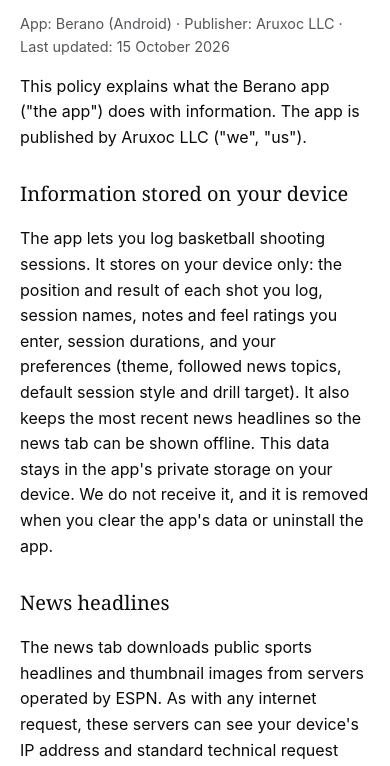
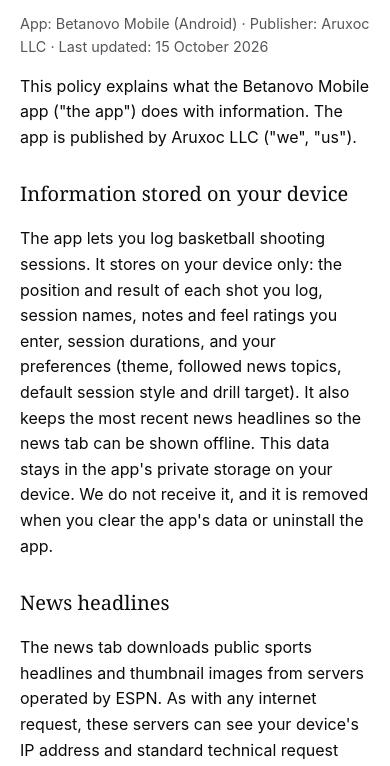
Before and after one commit to coxura/fsdfew, a plain HTML site: page index.html in a window 390 px wide. Shown: the part 78-844 px from the top of the page. Drawn offline with Linux system fonts and the light colour scheme.

Commit message:
Rename app to Betanovo Mobile in privacy policy
Co-Authored-By: Claude Opus 5.5 <noreply@anthropic.com>

```diff
--- a/index.html
+++ b/index.html
@@ -3,7 +3,7 @@
 <head>
 <meta charset="utf-8">
 <meta name="viewport" content="width=device-width, initial-scale=1">
-<title>Berano Privacy Policy</title>
+<title>Betanovo Mobile Privacy Policy</title>
 <style>
   :root { color-scheme: light dark; }
   body { font-family: -apple-system, "Segoe UI", Roboto, sans-serif; line-height: 1.6; max-width: 720px; margin: 0 auto; padding: 24px 20px 48px; background: #ffffff; color: #0a0a0a; }
@@ -15,9 +15,9 @@
 </head>
 <body>
 <h1>Privacy Policy</h1>
-<p class="meta">App: Berano (Android) &middot; Publisher: Aruxoc LLC &middot; Last updated: 15 October 2026</p>
+<p class="meta">App: Betanovo Mobile (Android) &middot; Publisher: Aruxoc LLC &middot; Last updated: 15 October 2026</p>
 
-<p>This policy explains what the Berano app ("the app") does with information. The app is published by Aruxoc LLC ("we", "us").</p>
+<p>This policy explains what the Betanovo Mobile app ("the app") does with information. The app is published by Aruxoc LLC ("we", "us").</p>
 
 <h2>Information stored on your device</h2>
 <p>The app lets you log basketball shooting sessions. It stores on your device only: the position and result of each shot you log, session names, notes and feel ratings you enter, session durations, and your preferences (theme, followed news topics, default session style and drill target). It also keeps the most recent news headlines so the news tab can be shown offline. This data stays in the app's private storage on your device. We do not receive it, and it is removed when you clear the app's data or uninstall the app.</p>
```
